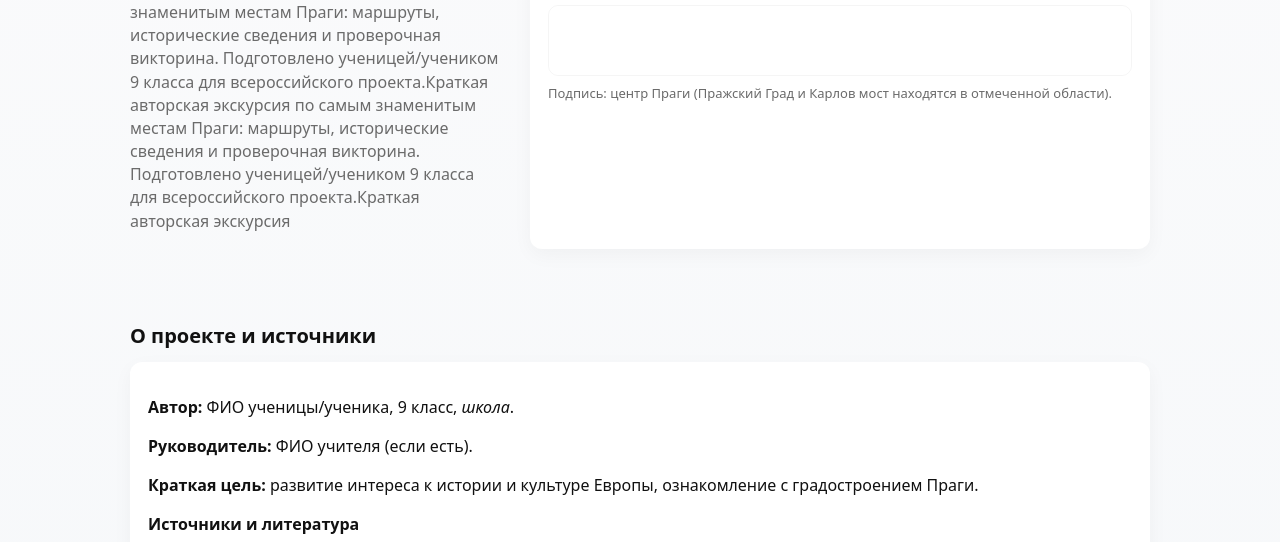
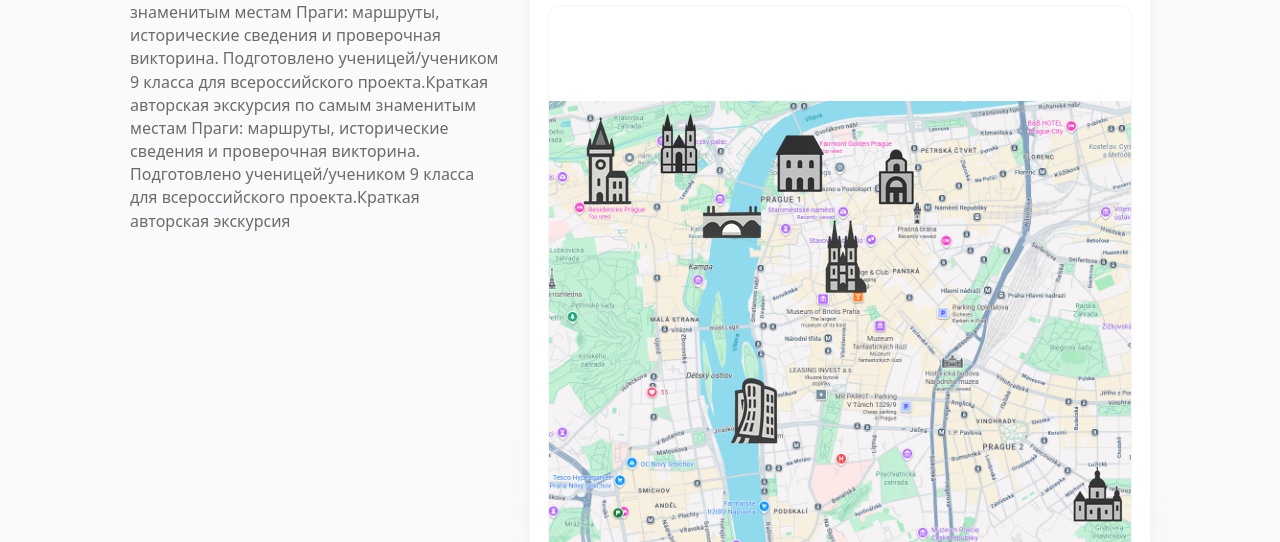
Before and after one commit to alextihon1/EducationSofia, a plain HTML site: page index.html in a window 1280 px wide. Shown: the part 382-924 px from the top of the page. Drawn offline with Linux system fonts and the light colour scheme.

```diff
--- a/index.html
+++ b/index.html
@@ -459,44 +459,44 @@
 
             <a
               href="https://mapy.com/en/zakladni?q=dubova%201&source=addr&id=8910720&ds=2&x=16.5488544&y=49.2118271&z=17">
-              <img src="images/KarluvMost1.png" alt="Ссылка-картинка" class="inner-image-karluvMost" />
+              <img src="KarluvMost1.png" alt="Ссылка-картинка" class="inner-image-karluvMost" />
             </a>
             <a
               href="https://mapy.com/en/zakladni?q=dubova%201&source=addr&id=8910720&ds=2&x=16.5488544&y=49.2118271&z=17">
-              <img src="images/Vysehrad1.png" alt="Ссылка-картинка" class="inner-image-Vysehrad" />
+              <img src="Vysehrad1.png" alt="Ссылка-картинка" class="inner-image-Vysehrad" />
             </a>
             <a
               href="https://mapy.com/en/zakladni?q=dubova%201&source=addr&id=8910720&ds=2&x=16.5488544&y=49.2118271&z=17">
-              <img src="images/KatedralaSvatehoVita1.png" alt="Ссылка-картинка"
+              <img src="KatedralaSvatehoVita1.png" alt="Ссылка-картинка"
                 class="inner-image-KatedralaSvatehoVita" />
             </a>
             <a
               href="https://mapy.com/en/zakladni?q=dubova%201&source=addr&id=8910720&ds=2&x=16.5488544&y=49.2118271&z=17">
-              <img src="images/KostelSvatehoMikulase1.png" alt="Ссылка-картинка"
+              <img src="KostelSvatehoMikulase1.png" alt="Ссылка-картинка"
                 class="inner-image-KostelSvatehoMikulase" />
             </a>
             <a
               href="https://mapy.com/en/zakladni?q=dubova%201&source=addr&id=8910720&ds=2&x=16.5488544&y=49.2118271&z=17">
-              <img src="images/Namesti_Republiky1.png" alt="Ссылка-картинка" class="inner-image-Namesti_Republiky" />
+              <img src="Namesti_Republiky1.png" alt="Ссылка-картинка" class="inner-image-Namesti_Republiky" />
             </a>
             <a
               href="https://mapy.com/en/zakladni?q=dubova%201&source=addr&id=8910720&ds=2&x=16.5488544&y=49.2118271&z=17">
-              <img src="images/PrazskiiHrad1.png" alt="Ссылка-картинка" class="inner-image-PrazskiiHrad" />
+              <img src="PrazskiiHrad1.png" alt="Ссылка-картинка" class="inner-image-PrazskiiHrad" />
             </a>
             <a
               href="https://mapy.com/en/zakladni?q=dubova%201&source=addr&id=8910720&ds=2&x=16.5488544&y=49.2118271&z=17">
-              <img src="images/StareMesto1.png" alt="Ссылка-картинка" class="inner-image-StareMesto" />
+              <img src="StareMesto1.png" alt="Ссылка-картинка" class="inner-image-StareMesto" />
             </a>
             <a
               href="https://mapy.com/en/zakladni?q=dubova%201&source=addr&id=8910720&ds=2&x=16.5488544&y=49.2118271&z=17">
-              <img src="images/TanciciDum1.png" alt="Ссылка-картинка" class="inner-image-TanciciDum" />
+              <img src="TanciciDum1.png" alt="Ссылка-картинка" class="inner-image-TanciciDum" />
             </a>
             <a
               href="https://mapy.com/en/zakladni?q=dubova%201&source=addr&id=8910720&ds=2&x=16.5488544&y=49.2118271&z=17">
-              <img src="images/TynskyHram1.png" alt="Ссылка-картинка" class="inner-image-TynskyHram" />
+              <img src="TynskyHram1.png" alt="Ссылка-картинка" class="inner-image-TynskyHram" />
             </a>
 
-            <img src="images/map.png" alt="" />
+            <img src="map.png" alt="" />
 
           </div>
           <div class="small muted">Подпись: центр Праги (Пражский Град и Карлов мост находятся в отмеченной области).
@@ -613,4 +613,5 @@
     </script>
 </body>
 
+
 </html>
```
